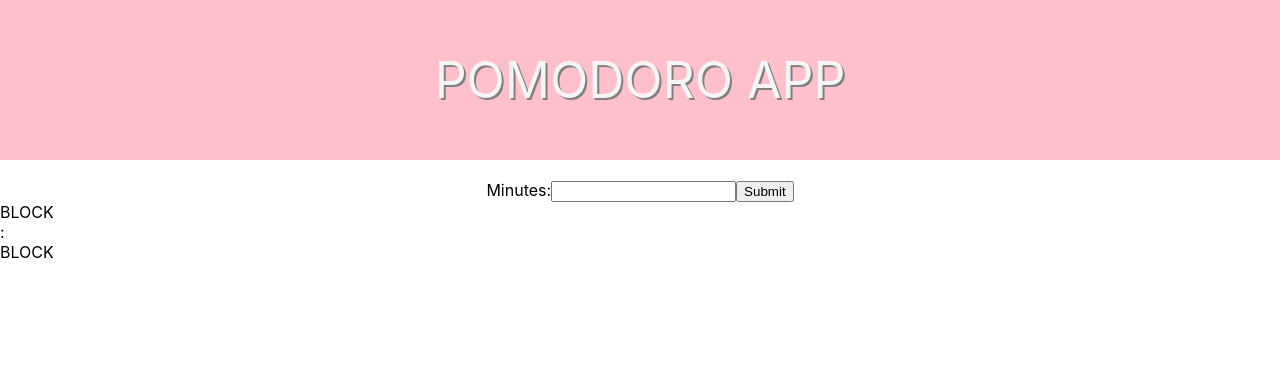
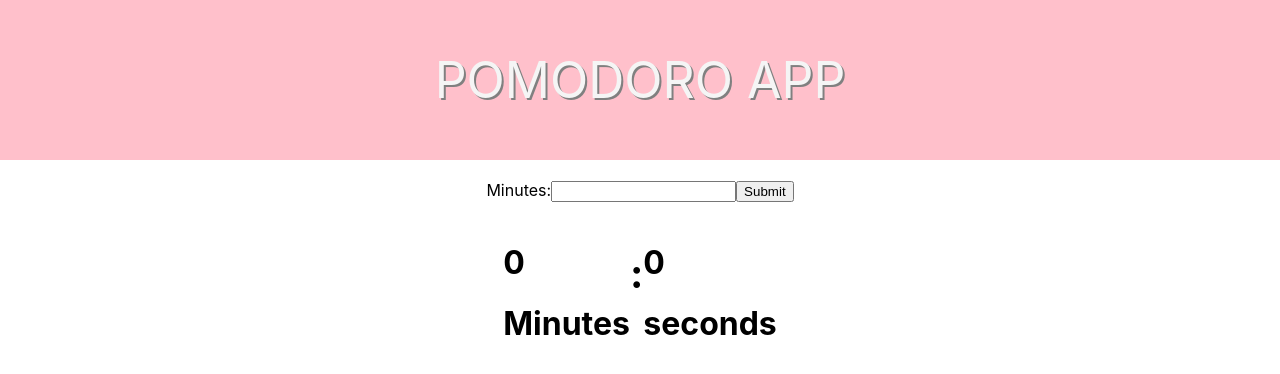
Before and after one commit to shafeenashaikh/React-Pomodoro-App, a React (Create React App) app: page / in a window 1280 px wide. Shown: the top 374 px of the page. Built offline with nearby package versions, Linux system fonts and the light colour scheme.

Commit message:
setted time in seconds and minutes

```diff
--- a/src/components/Block.jsx
+++ b/src/components/Block.jsx
@@ -1,9 +1,10 @@
 import React from 'react'
 
-function Block() {
+const Block= ({param, number}) => {
     return (
         <div>
-            BLOCK
+            <h1>{number}</h1>
+            <h1>{param}</h1>
         </div>
     )
 }
--- a/src/components/Timer.jsx
+++ b/src/components/Timer.jsx
@@ -1,11 +1,25 @@
 import React from 'react'
-import Block from './Block'
+import Block from './Block';
+import styled from 'styled-components';
 
-function Timer() {
+const Container = styled.div`
+    display:flex;
+    justify-content: center;
+
+    margin-top: 20px;
+`
+const Text = styled.h1`
+    font-size: 40px;
+`
+
+const Timer = ({timeLeft, setTimeLeft, isPaused, setIsPaused}) => {
+    let minutes = Math.floor(timeLeft/60);
+    let seconds = Math.floor(timeLeft-60*minutes);
+
     return (
-        <div>
-           <Block/>:<Block/>
-        </div>
+        <Container>
+           <Block param="Minutes" number={minutes}/><Text>:</Text><Block param="seconds" number={seconds}/>
+        </Container>
     )
 }
 
```
